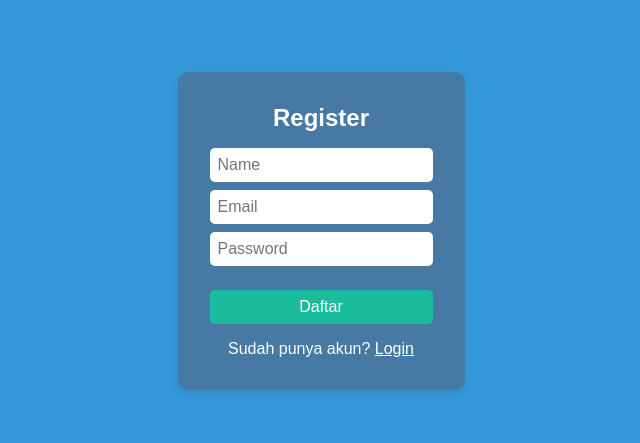
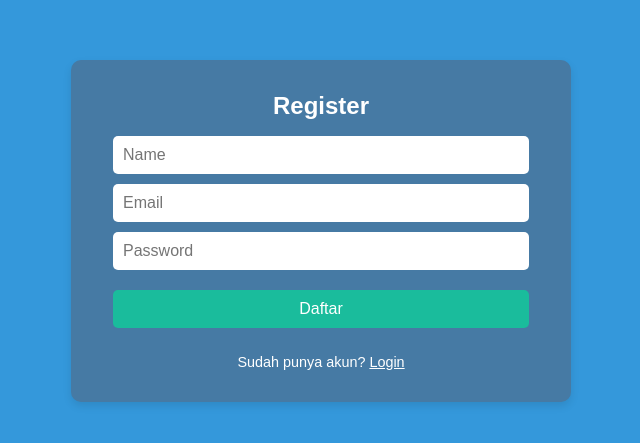
Before and after one commit to yusuffikry/Frontend_Manajemen-Apotek, a React (Create React App) app: page /register in a window 1280 px wide. Shown: the part 169-612 px from the top of the page, without its empty margins (319-959 px from the left). Built offline with nearby package versions, Linux system fonts and the light colour scheme; the HTML template or start-up script is replaced by a standard one.

Commit message:
dashboard admin

```diff
--- a/src/Login.js
+++ b/src/Login.js
@@ -1,4 +1,4 @@
-import React from 'react';
+import React, { useState } from 'react';
 import styled from 'styled-components';
 import { useNavigate } from 'react-router-dom';
 
@@ -10,13 +10,14 @@ const LoginContainer = styled.div`
   background-color: #3498db;
 `;
 
-const LoginForm = styled.div`
+const LoginForm = styled.form`
   background-color: #467aa4;
-  padding: 2rem;
+  padding: 1rem;
   border-radius: 10px;
   box-shadow: 0px 4px 8px rgba(0, 0, 0, 0.1);
   text-align: center;
   color: white;
+  width: 500px;
 `;
 
 const Title = styled.h2`
@@ -25,18 +26,18 @@ const Title = styled.h2`
 
 const Input = styled.input`
   display: block;
-  width: 100%;
-  padding: 0.5rem;
-  margin: 0.5rem 0;
+  width: calc(100% - 20px); /* Account for padding */
+  padding: 10px;
+  margin: 10px auto;
   border: none;
   border-radius: 5px;
   font-size: 1rem;
 `;
 
 const Button = styled.button`
-  width: 100%;
-  padding: 0.5rem;
-  margin: 1rem 0;
+  width: calc(100% - 20px); /* Account for padding */
+  padding: 10px;
+  margin: 10px auto;
   border: none;
   border-radius: 5px;
   background-color: #1abc9c;
@@ -49,22 +50,47 @@ const Button = styled.button`
   }
 `;
 
-const Login = () => {
+const RegisterLink = styled.p`
+  margin-top: 1rem;
+  font-size: 0.9rem;
+`;
+
+const Login = ({ setIsAuthenticated }) => {
   const navigate = useNavigate();
+  const [email, setEmail] = useState('');
+  const [password, setPassword] = useState('');
 
-  const handleLogin = () => {
-    // Implement login logic here
-    navigate('/data-karyawan');
+  const handleLogin = (e) => {
+    e.preventDefault();
+    if (email === 'admin@example.com' && password === 'password') {
+      localStorage.setItem('isAuthenticated', 'true');
+      setIsAuthenticated(true);
+      navigate('/data-karyawan');
+    } else {
+      alert('Invalid credentials');
+    }
   };
 
   return (
     <LoginContainer>
-      <LoginForm>
+      <LoginForm onSubmit={handleLogin}>
         <Title>Login</Title>
-        <Input type="email" placeholder="Email" />
-        <Input type="password" placeholder="Password" />
-        <Button onClick={handleLogin}>Masuk</Button>
-        <p>Belum punya akun? <a href="/register" style={{ color: 'white', textDecoration: 'underline' }}>Register</a></p>
+        <Input
+          type="email"
+          placeholder="Email"
+          value={email}
+          onChange={(e) => setEmail(e.target.value)}
+          required
+        />
+        <Input
+          type="password"
+          placeholder="Password"
+          value={password}
+          onChange={(e) => setPassword(e.target.value)}
+          required
+        />
+        <Button type="submit">Masuk</Button>
+        <RegisterLink>Belum punya akun? <a href="/register" style={{ color: 'white', textDecoration: 'underline' }}>Register</a></RegisterLink>
       </LoginForm>
     </LoginContainer>
   );
--- a/src/Register.js
+++ b/src/Register.js
@@ -1,4 +1,4 @@
-import React from 'react';
+import React, { useState } from 'react';
 import styled from 'styled-components';
 import { useNavigate } from 'react-router-dom';
 
@@ -10,13 +10,14 @@ const RegisterContainer = styled.div`
   background-color: #3498db;
 `;
 
-const RegisterForm = styled.div`
+const RegisterForm = styled.form`
   background-color: #467aa4;
   padding: 2rem;
   border-radius: 10px;
   box-shadow: 0px 4px 8px rgba(0, 0, 0, 0.1);
   text-align: center;
   color: white;
+  width: 500px;
 `;
 
 const Title = styled.h2`
@@ -25,18 +26,18 @@ const Title = styled.h2`
 
 const Input = styled.input`
   display: block;
-  width: 100%;
-  padding: 0.5rem;
-  margin: 0.5rem 0;
+  width: calc(100% - 20px); /* Account for padding */
+  padding: 10px;
+  margin: 10px auto;
   border: none;
   border-radius: 5px;
   font-size: 1rem;
 `;
 
 const Button = styled.button`
-  width: 100%;
-  padding: 0.5rem;
-  margin: 1rem 0;
+  width: calc(100% - 20px); /* Account for padding */
+  padding: 10px;
+  margin: 10px auto;
   border: none;
   border-radius: 5px;
   background-color: #1abc9c;
@@ -49,23 +50,52 @@ const Button = styled.button`
   }
 `;
 
+const LoginLink = styled.p`
+  margin-top: 1rem;
+  font-size: 0.9rem;
+`;
+
 const Register = () => {
   const navigate = useNavigate();
+  const [name, setName] = useState('');
+  const [email, setEmail] = useState('');
+  const [password, setPassword] = useState('');
 
-  const handleRegister = () => {
+  const handleRegister = (e) => {
+    e.preventDefault(); // Prevent form submission
     // Implement register logic here
+    // Example: Save user data and navigate to login
+    localStorage.setItem('user', JSON.stringify({ name, email, password }));
     navigate('/login');
   };
 
   return (
     <RegisterContainer>
-      <RegisterForm>
+      <RegisterForm onSubmit={handleRegister}>
         <Title>Register</Title>
-        <Input type="name" placeholder='Name'/>
-        <Input type="email" placeholder="Email" />
-        <Input type="password" placeholder="Password" />
-        <Button onClick={handleRegister}>Daftar</Button>
-        <p>Sudah punya akun? <a href="/login" style={{ color: 'white', textDecoration: 'underline' }}>Login</a></p>
+        <Input
+          type="text"
+          placeholder="Name"
+          value={name}
+          onChange={(e) => setName(e.target.value)}
+          required
+        />
+        <Input
+          type="email"
+          placeholder="Email"
+          value={email}
+          onChange={(e) => setEmail(e.target.value)}
+          required
+        />
+        <Input
+          type="password"
+          placeholder="Password"
+          value={password}
+          onChange={(e) => setPassword(e.target.value)}
+          required
+        />
+        <Button type="submit">Daftar</Button>
+        <LoginLink>Sudah punya akun? <a href="/login" style={{ color: 'white', textDecoration: 'underline' }}>Login</a></LoginLink>
       </RegisterForm>
     </RegisterContainer>
   );
--- a/src/components/Footer.js
+++ b/src/components/Footer.js
@@ -7,6 +7,7 @@ const FooterContainer = styled.div`
   padding: 1rem;
   text-align: center;
   margin-top: auto;
+  font-size: 1.5rem; /* Adjust the font size as needed */
 `;
 
 const Footer = () => {
--- a/src/components/Navbar.js
+++ b/src/components/Navbar.js
@@ -4,7 +4,7 @@ import { NavLink } from 'react-router-dom';
 
 const NavbarContainer = styled.div`
   background-color: #3498db;
-  padding: 1rem;
+  padding: 2rem;
   display: flex;
   justify-content: space-between;
   align-items: center;
@@ -18,16 +18,29 @@ const NavLinks = styled.div`
 const NavItem = styled(NavLink)`
   color: white;
   text-decoration: none;
+  font-size: 1.2rem;
+  margin-right: 5px; /* Adjust the margin between items as needed */
+  padding: 8px 16px; /* Add padding for better click area */
+
+  &:hover {
+    background-color: #2980b9; /* Darken background color on hover */
+  }
 
   &.active {
     font-weight: bold;
+    background-color: #2980b9; /* Set background color for active state */
+    border-radius: 5px; /* Optional: Add rounded corners */
   }
+`;
+
+const Brand = styled.h1`
+  color: #ffffff;
 `;
 
 const Navbar = () => {
   return (
     <NavbarContainer>
-      <h1>Admin Dashboard</h1>
+      <Brand>Admin Dashboard</Brand>
       <NavLinks>
         <NavItem to="/manage-users" activeClassName="active">Manage Users</NavItem>
         <NavItem to="/data-karyawan" activeClassName="active">Data Karyawan</NavItem>
```
